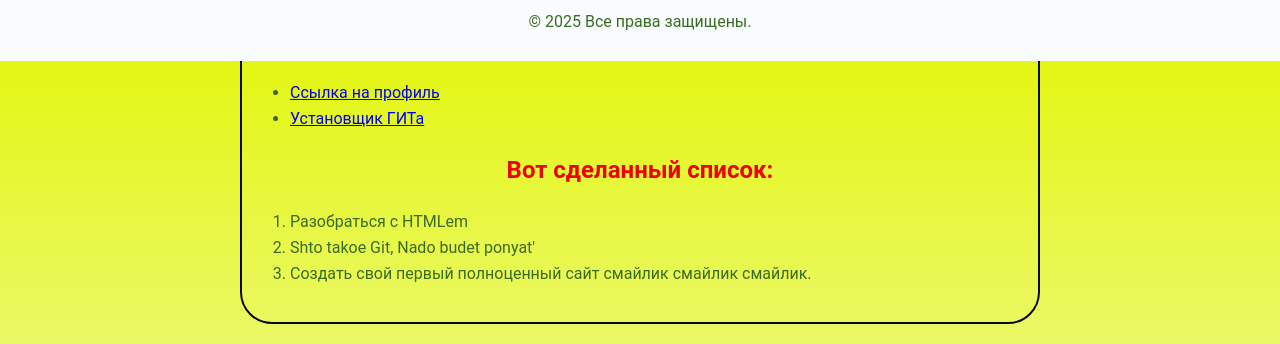
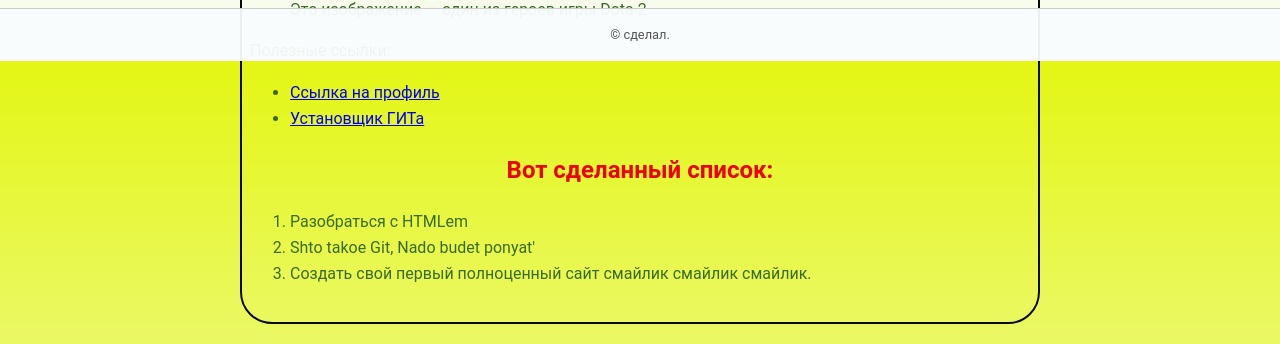
Before and after one commit to Matick228/Web, a plain HTML site: page NaRab.html in a window 1280 px wide. Shown: the part 739-1083 px from the top of the page. Drawn offline with Linux system fonts and the light colour scheme.

Commit message:
Получше визуал

```diff
--- a/KKs.css
+++ b/KKs.css
@@ -100,13 +100,16 @@ button:hover {
     background-color: #1a0c66;
 }
 
-/* Footer */
 footer {
     position: fixed;
     bottom: 0;
     left: 0;
     width: 100%;
-    background-color: #f9fcfd;
-    padding: 10px 0;
+    background-color: rgba(249, 252, 253, 0.95); /* Полупрозрачный фон */
+    padding: 3px 0;  /* Уменьшены отступы */
     text-align: center;
+    font-size: 0.8rem;  /* Уменьшен шрифт */
+    color: #555;  /* Мягкий цвет текста */
+    border-top: 1px solid #ccc;
+    z-index: 10;
 }
--- a/NaRab.html
+++ b/NaRab.html
@@ -41,7 +41,7 @@
     </main>
 
     <footer>
-        <p>&copy; 2025 Все права защищены.</p>
+        <p>&copy; сделал.</p>
     </footer>
 </body>
 
```
